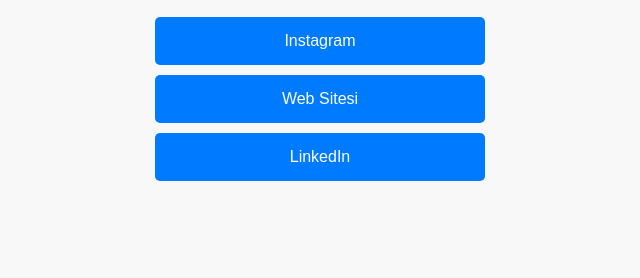
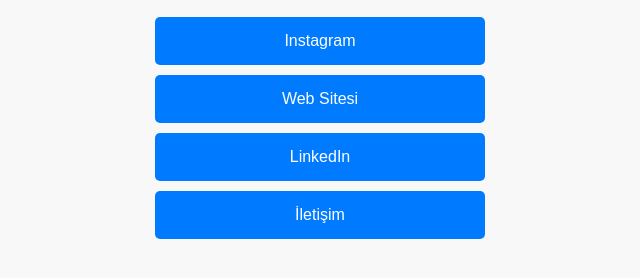
Before and after one commit to modelfabrika/modelfabrika, a plain HTML site: page index.html in a window 1280 px wide. Shown: the part 334-612 px from the top of the page, without its empty margins (320-960 px from the left). Drawn offline with Linux system fonts and the light colour scheme.

Commit message:
Add files via upload

```diff
--- a/index.html
+++ b/index.html
@@ -54,6 +54,7 @@
         <a class="link-btn" href="https://www.instagram.com/asomodelfabrika/" target="_blank">Instagram</a>
         <a class="link-btn" href="https://www.modelfabrika.org/" target="_blank">Web Sitesi</a>
         <a class="link-btn" href="https://www.linkedin.com/company/69687492/admin/dashboard/" target="_blank">LinkedIn</a>
+        <a class="link-btn" href="https://www.modelfabrika.org/contact/" target="_blank">İletişim</a>
     </div>
 </body>
 </html>
```
